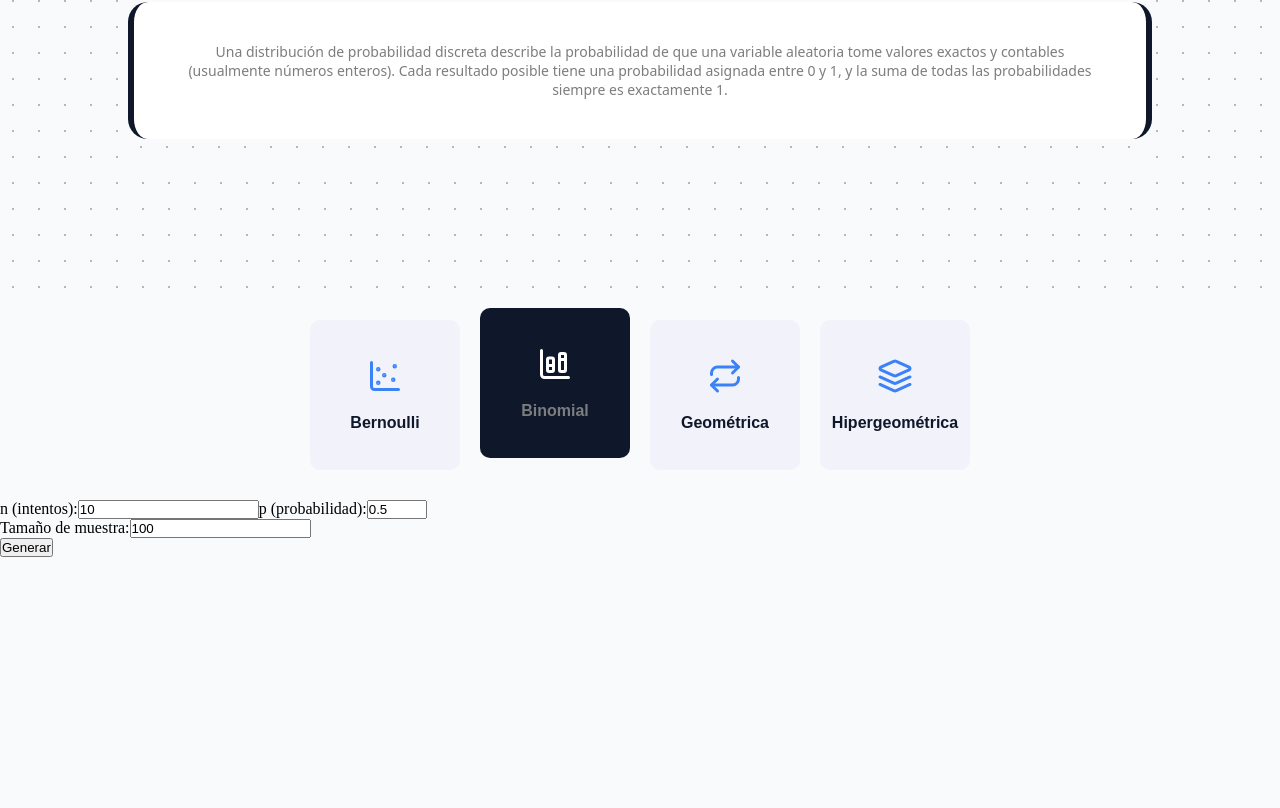
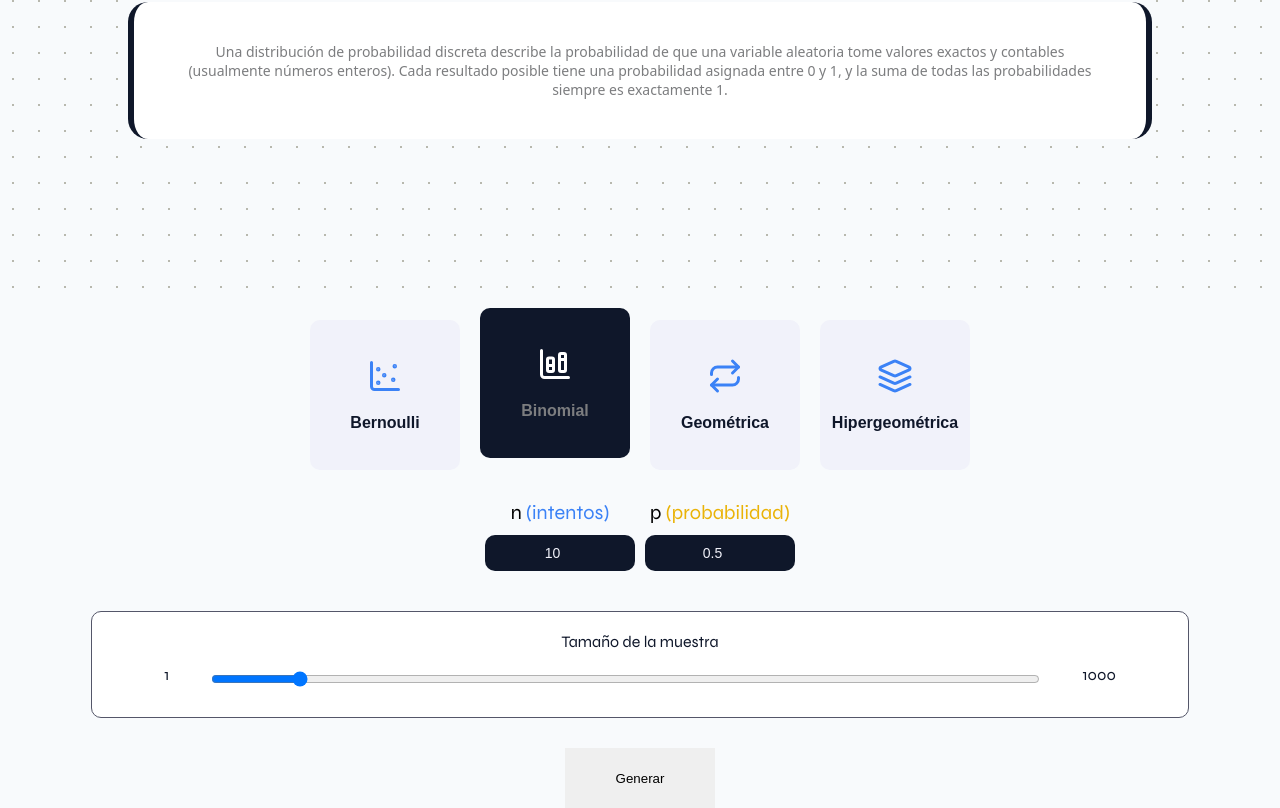
Before and after one commit to NunezManriqueCuauhtemocEmmanuel/proyecto_probabilidad, a React (Vite) app: page /proyecto_probabilidad/discretas in a window 1280 px wide. Shown: the part 350-1158 px from the top of the page. Before the commit the page ends 907 px from the top, so only its background shows below. Built offline with nearby package versions, Linux system fonts and the light colour scheme.

Commit message:
distribuciones

```diff
--- a/src/pages/GraficaBernoulli.jsx
+++ b/src/pages/GraficaBernoulli.jsx
@@ -60,8 +60,8 @@ const GraficaBernoulli = ({ p }) => {
       {
         label: `Bernoulli (p=${p})`,
         data: datos,
-        backgroundColor: 'rgba(153, 102, 255, 0.7)',
-        borderColor: 'rgba(153, 102, 255, 1)',
+        backgroundColor: '#0F172A',
+        borderColor: '#0F172A',
         borderWidth: 1
       }
     ]
--- a/src/pages/discretas.jsx
+++ b/src/pages/discretas.jsx
@@ -221,45 +221,23 @@ const Discretas = () => {
             {/* Inputs según distribución */}
 
             <div className='entradas__discretas'>
-
                 {distribucion === 'bernoulli' && (
                     <>
+                    <div className="contenedor__valores">
+                        <label>
+                            <p>p <span className="yellow"> (probabilidad):</span></p>
+                            <input type="number" min={0} max={1} step={0.1} value={parametros.p || ''} onChange={(e) => { const valor = Number(e.target.value); if (valor >= 0 && valor <= 1) { setParametros({...parametros, p: valor})}}}/>
 
-                        <label>
-                            p (probabilidad):
-
-                            <input
-                                type="number"
-                                min={0}
-                                max={1}
-                                step={0.1}
-                                value={parametros.p || ''}
-                                onChange={(e) => {
-
-                                    const valor = Number(e.target.value)
-
-                                    if (valor >= 0 && valor <= 1) {
-
-                                        setParametros({
-                                            ...parametros,
-                                            p: valor
-                                        })
-
-                                    }
-
-                                }}
-                            />
                         </label>
-
+                    </div>
                     </>
                 )}
 
                 {distribucion === 'binomial' && (
                     <>
-
+                    <div className="contenedor__valores">
                         <label>
-                            n (intentos):
-
+                            <p>n <span className="blue">(intentos)</span></p>
                             <input
                                 type="number"
                                 min={2}
@@ -283,8 +261,7 @@ const Discretas = () => {
                         </label>
 
                         <label>
-                            p (probabilidad):
-
+                            <p>p <span className="yellow"> (probabilidad)</span></p>
                             <input
                                 type="number"
                                 min={0}
@@ -307,7 +284,7 @@ const Discretas = () => {
                                 }}
                             />
                         </label>
-
+                        </div>
                     </>
                 )}
 
@@ -455,29 +432,30 @@ const Discretas = () => {
 
             {/* Tamaño de muestra */}
 
-            <div>
+            <div className='contenedor__muestreo'>
 
                 <label>
 
-                    Tamaño de muestra:
+                    <p>Tamaño de la muestra</p>
 
+                    <div className="contenedor__slider">
+                        <p>1</p>
                         <input
-                        type="number"
+                            type="range"
                             min={1}
+                            max={1000}
                             step={1}
+                            className='slider'
                             value={muestra}
                             onChange={(e) => {
-
                                 const valor = Number(e.target.value)
-
                                 if (valor >= 1) {
-
                                     setMuestra(valor)
-
                                 }
-
                             }}
                         />
+                        <p>1000</p>
+                    </div>
 
                 </label>
 
@@ -485,7 +463,9 @@ const Discretas = () => {
 
             {/* Botón generar */}
 
+            <div className="contenedor__generar">
                 <button
+                className='generar__boton'
                     onClick={() => {
 
                         setGenerado(true)
@@ -541,6 +521,7 @@ const Discretas = () => {
                 >
                     Generar
                 </button>
+            </div>
 
             {/* Gráfica */}
 
--- a/src/styles/discretas.css
+++ b/src/styles/discretas.css
@@ -101,3 +101,90 @@
 .botones__discretas button.activo p{
     color: #7c7d7f;
 }
+
+.entradas__discretas{
+    display: flex;
+    align-items: center;
+    justify-content: center;
+    flex-direction: column;
+}
+
+.contenedor__valores{
+    display: flex;
+    align-items: center;
+    justify-content: center;
+    gap: 10px;
+}
+
+.contenedor__valores label{
+    display: flex;
+    align-items: center;
+    justify-content: center;
+    flex-direction: column;
+    gap: 10px;
+}
+
+.contenedor__valores label p{
+    font-family: "Syne", sans-serif;
+    font-size: 20px;
+}
+
+.contenedor__valores label input{
+    text-align: center;
+    border: none;
+    border-radius: 10px;
+    font-size: 14px;
+    padding: 10px;
+    background: #0F172A;
+    width: 150px;
+    color: #f1f2fa;
+}
+
+.contenedor__muestreo{
+    margin-top: 10px;
+    display: flex;
+    align-items: center;
+    justify-content: center;
+    text-align: center;
+    padding: 30px;
+    width: 100%;
+}
+
+.contenedor__muestreo label{
+    width: 90%;
+    padding: 20px;
+    border:solid 1px #545669;
+    border-radius: 10px;
+    background: #ffffff;
+    gap: 10px;
+}
+
+.contenedor__muestreo p{
+    color: #0F172A;
+    font-family: "Syne", sans-serif;
+}
+
+.contenedor__slider{
+    display: flex;
+    align-items: center;
+    justify-content: space-evenly;
+    width: 100%;
+    padding: 10px;
+}
+
+.contenedor__slider input{
+    width: 80%;
+    margin-top: 10px;
+}
+
+.contenedor__generar{
+    display: flex;
+    align-items: center;
+    justify-content: center;
+}
+
+.generar__boton{
+    width: 150px;
+    height: 60px;
+    border: none;
+}
--- a/src/styles/navbar.css
+++ b/src/styles/navbar.css
@@ -16,6 +16,7 @@ nav{
     transform: translateX(-50%);
     border-radius: 0 0 10px 10px;
     padding: 20px;
+    z-index: 1000;
 }
 
 .contenedor__nav{
```
Lines whose indentation alone changed are shown as unchanged.
